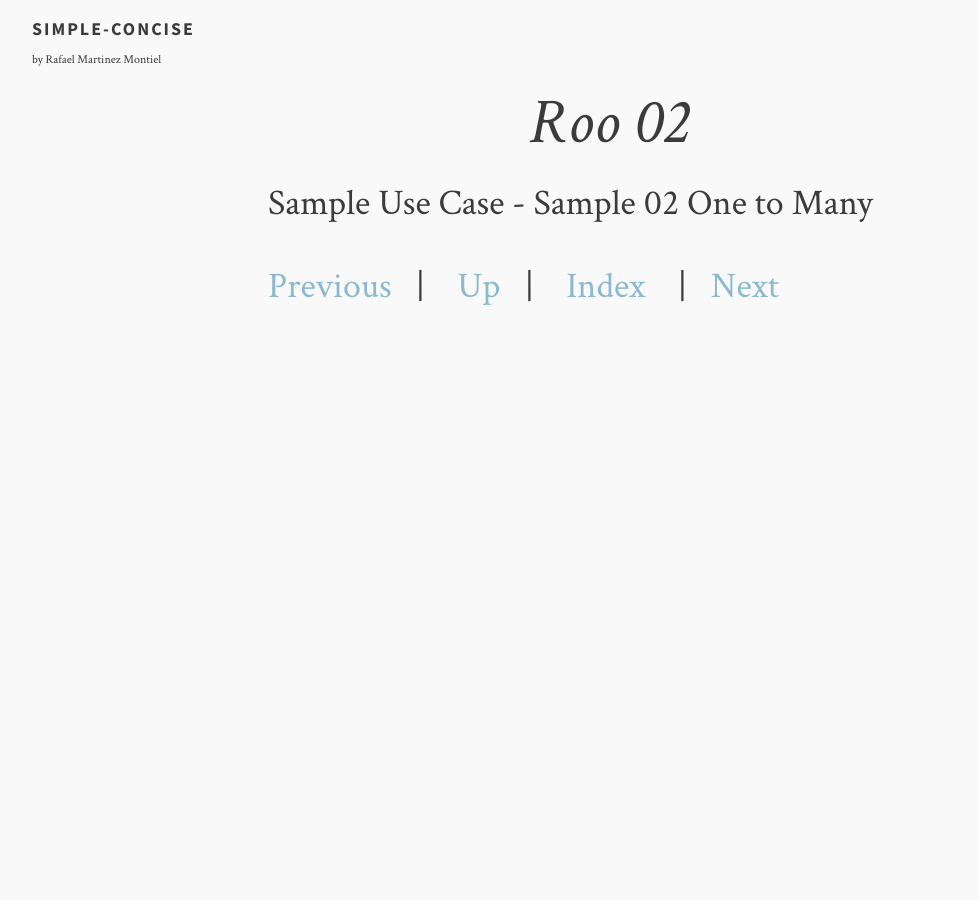
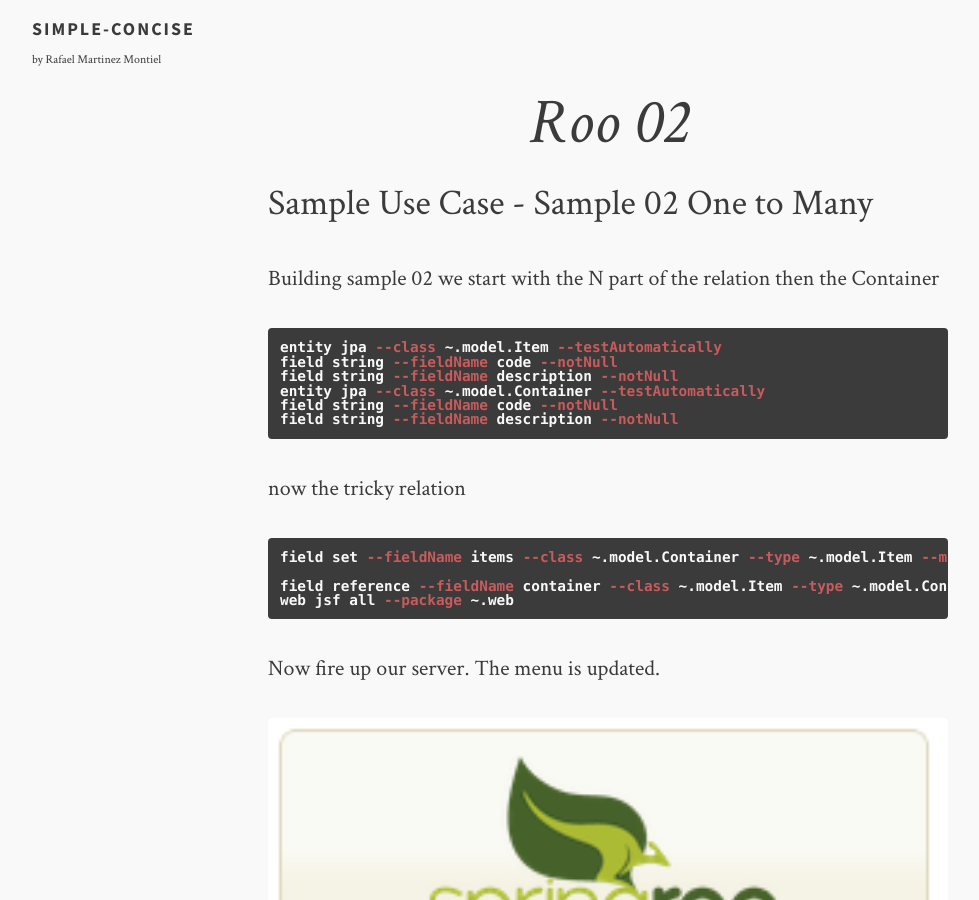
Before and after one commit to mtzmontiel/simple-concise, a Jekyll site: the page built from roo/sampleUI-BasicUI-02.md, in a window 1280 px wide and 900 px high. Shown: the whole window, without its empty margins (32-1011 px from the left). Built offline with Jekyll 4.4.1, drawn with Linux system fonts in a browser that asks for light colours; some of the changed text lies outside the part shown.

Commit message:
BasicUI Sample 02 With Roo

```diff
--- a/roo/sampleUI-BasicUI-02.md
+++ b/roo/sampleUI-BasicUI-02.md
@@ -4,6 +4,85 @@
 layout: post
 up: "sampleUC-BasicUI"
 previous: "roo/sampleUI-BasicUI-01"
-next: "roo/sampleUI-BasicUI-02"
+next: "roo/sampleUI-BasicUI-03"
 tags: []
 ---
+
+Building sample 02 we start with the N part of the relation then the Container
+
+{% highlight bash %}
+entity jpa --class ~.model.Item --testAutomatically
+field string --fieldName code --notNull
+field string --fieldName description --notNull
+entity jpa --class ~.model.Container --testAutomatically
+field string --fieldName code --notNull
+field string --fieldName description --notNull
+
+{% endhighlight %}
+
+now the tricky relation
+
+{% highlight bash %}
+field set --fieldName items --class ~.model.Container --type ~.model.Item --mappedBy container --fetch EAGER --cardinality ONE_TO_MANY
+
+field reference --fieldName container --class ~.model.Item --type ~.model.Container --notNull
+web jsf all --package ~.web
+
+{% endhighlight %}
+
+Now fire up our server. The menu is updated.
+
+<img src="{{site.url}}/assets/images/suc-bui-roo/007.png" />
+
+On create we find our first bump, we cannot see the relation from this side but we are able to create a Container.
+
+<img src="{{site.url}}/assets/images/suc-bui-roo/008.png" />
+
+The all catalogs view is paginated by default which is a nice thing.
+
+<img src="{{site.url}}/assets/images/suc-bui-roo/009.png" />
+
+On the detail view no surprises.
+
+<img src="{{site.url}}/assets/images/suc-bui-roo/010.png" />
+
+So let's add some Items
+
+<img src="{{site.url}}/assets/images/suc-bui-roo/011.png" />
+
+The field to select the container is another nice thing to see,
+it autocompletes with current options.
+
+<img src="{{site.url}}/assets/images/suc-bui-roo/012.png" />
+
+Nothing new on the view all page of Item
+
+<img src="{{site.url}}/assets/images/suc-bui-roo/013.png" />
+
+And here we find another not so nice thing, we se the id of Container
+instead of a friendly text or toString.
+
+<img src="{{site.url}}/assets/images/suc-bui-roo/014.png" />
+
+I'm missing a table view for the 1-N relation which I suppose is done by
+custom coding or via another roo plugin. Besides for spring it's natural
+to use Spring MVC instead of JSF so perhaps it is an error on my behalf but
+I'm trying to use standard APIs whenever possible.
+
+Current metrics are:
+
+~~~
+.css
+ 174 total
+.js
+ 106 total
+.aj
+  2884 total
+.java
+  435 total
+.xml
+ 1143 total
+.xhtml
+  904 total
+
+~~~
```
Also changed, not shown: roo/sampleUI-BasicUI-03.md (added, +9 -0 lines), assets/images/suc-bui-roo/007.png (added), assets/images/suc-bui-roo/008.png (added), assets/images/suc-bui-roo/009.png (added), assets/images/suc-bui-roo/010.png (added), assets/images/suc-bui-roo/011.png (added), assets/images/suc-bui-roo/012.png (added), assets/images/suc-bui-roo/013.png (added), assets/images/suc-bui-roo/014.png (added).
